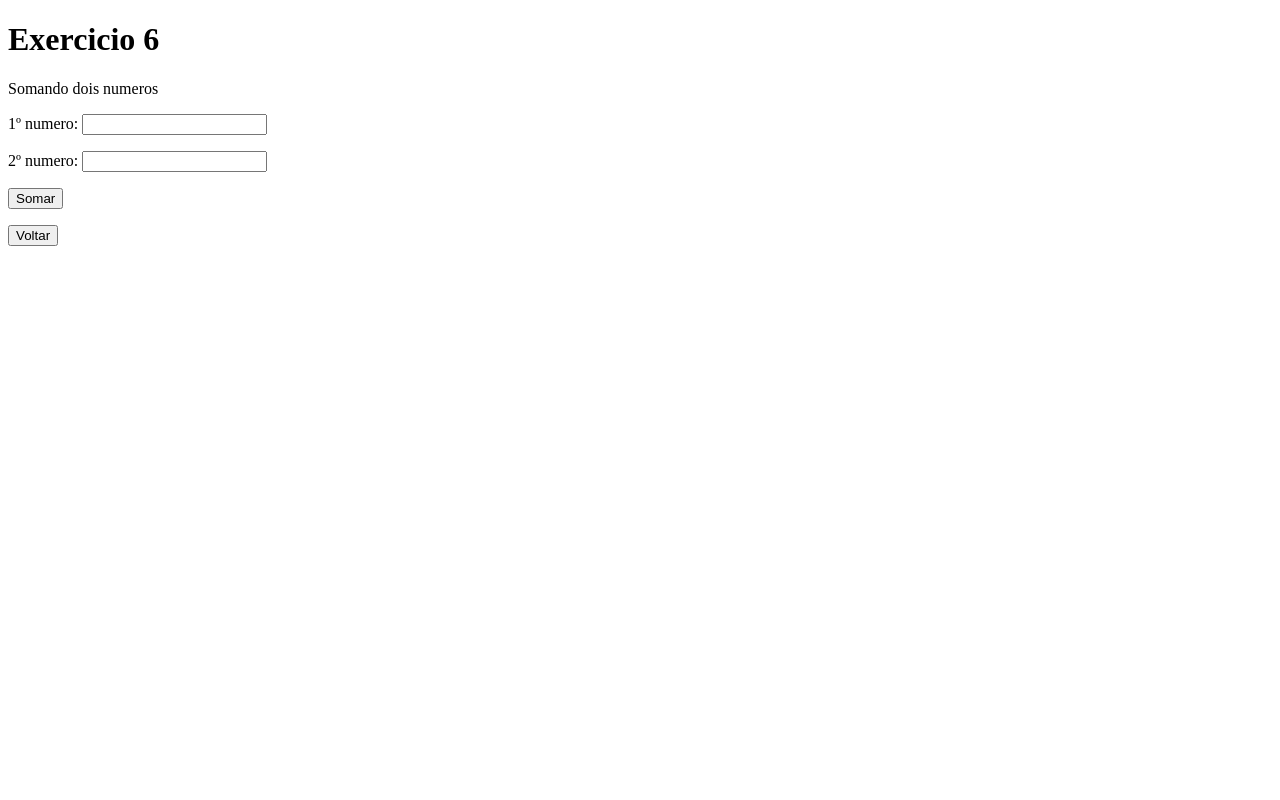
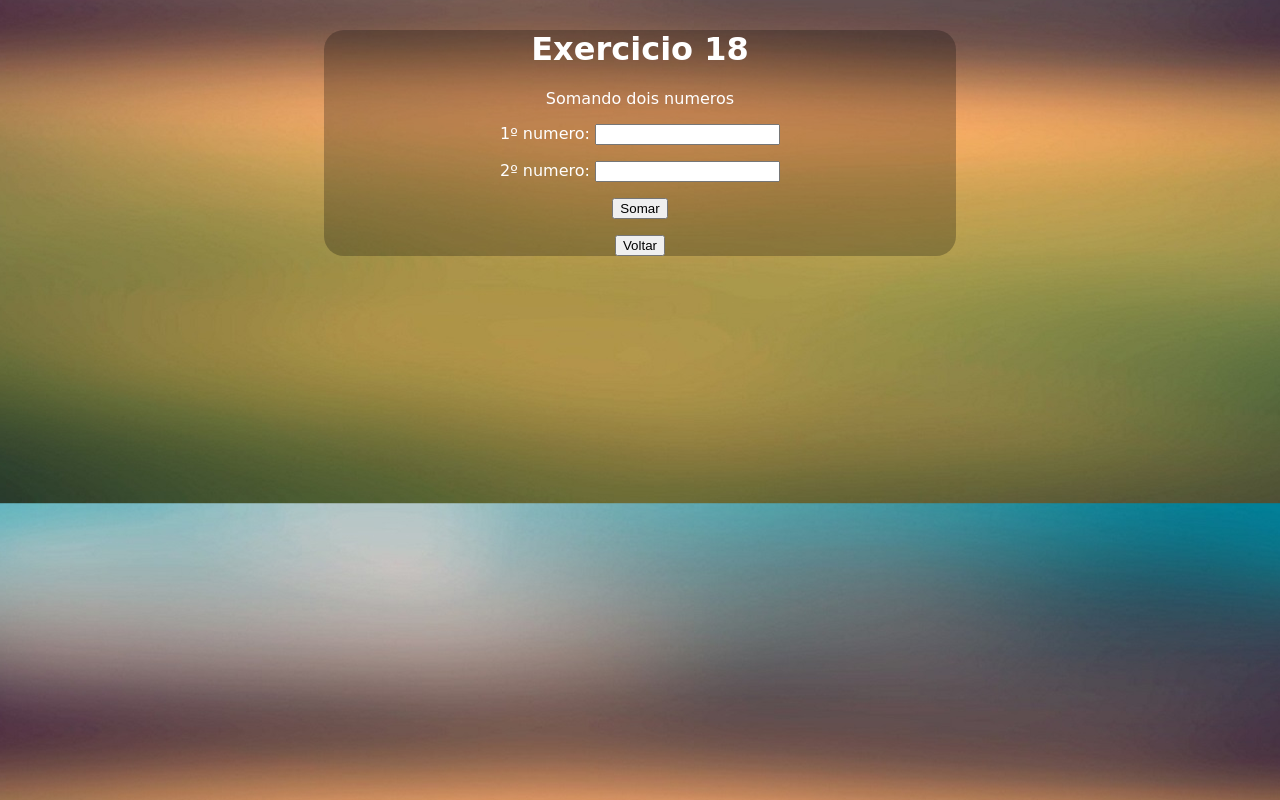
Before and after one commit to AlvesJonathan/exercicios-javascript2, a plain HTML site: page lista2_JS/alg18.html in a window 1280 px wide. Drawn offline with Linux system fonts and the light colour scheme.

Commit message:
Correção de bug

```diff
--- a/lista2_JS/alg18.html
+++ b/lista2_JS/alg18.html
@@ -5,12 +5,14 @@
     <head>
         <title>Algoritmo</title>
         <meta charset="utf-8">
-
+        <meta name="viewport" content="width=device-width, initial-scale=1.0">
+        <link rel="stylesheet" href="css/estilo.css">
     </head>
 
 
-    <body>
-        <h1>Exercicio 6</h1>
+    <body class="back">
+        <div class="universal">
+            <h1>Exercicio 18</h1>
             <p>Somando dois numeros</p>
             <p>
                 1º numero: <input id="num1">
@@ -25,6 +27,7 @@
             </p>
 
             <button onclick="window.location.href = 'index.html';">Voltar</button>
+        </div>
 
          <script>
             function ver(){
```
Also changed, not shown: lista2_JS/alg11.html (+1 -1 lines), lista2_JS/alg14.html (+5 -1 lines), lista2_JS/alg15.html (+6 -2 lines), lista2_JS/alg3.html (+2 -2 lines). Lines whose indentation alone changed are shown as unchanged.
